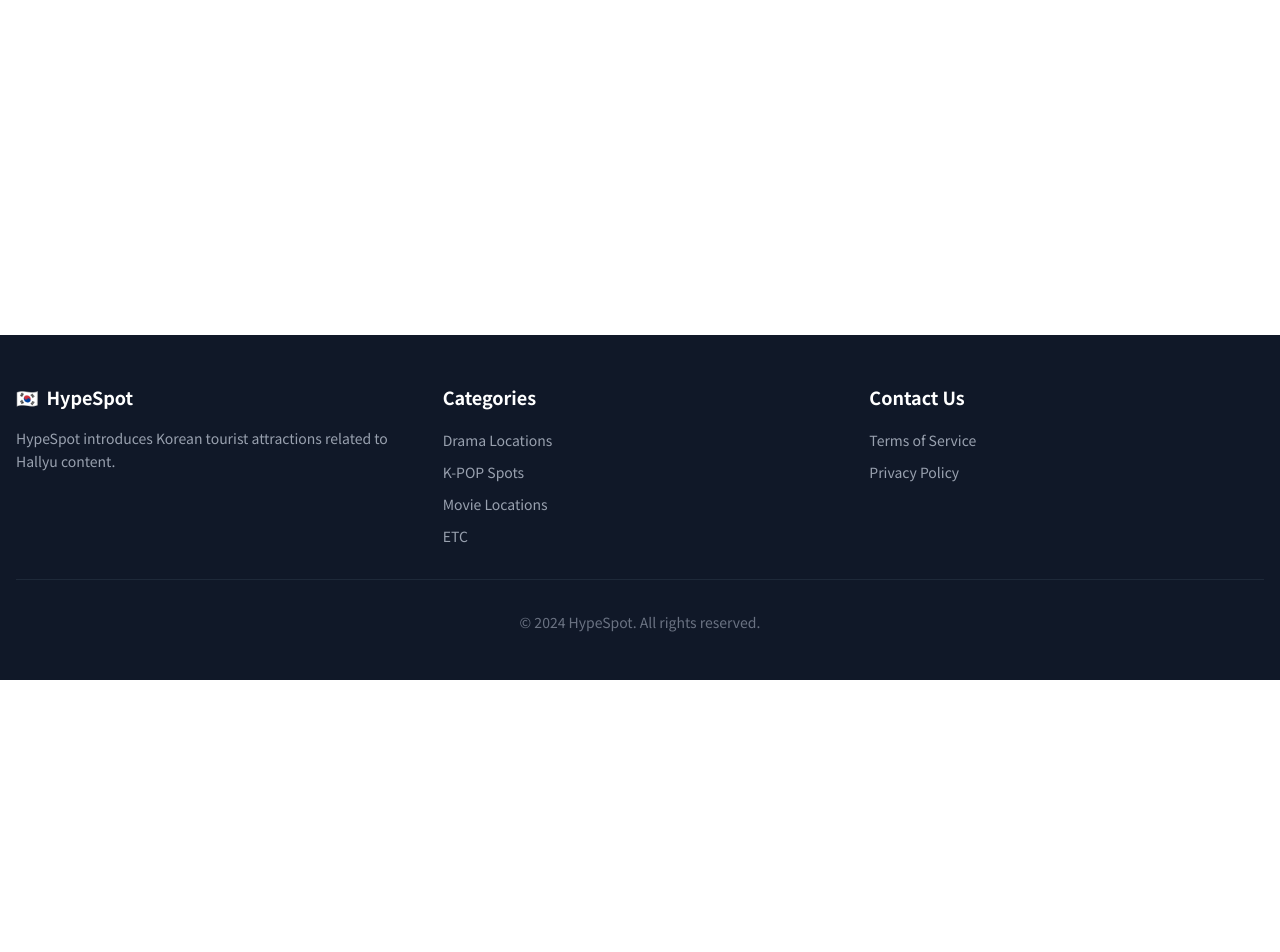
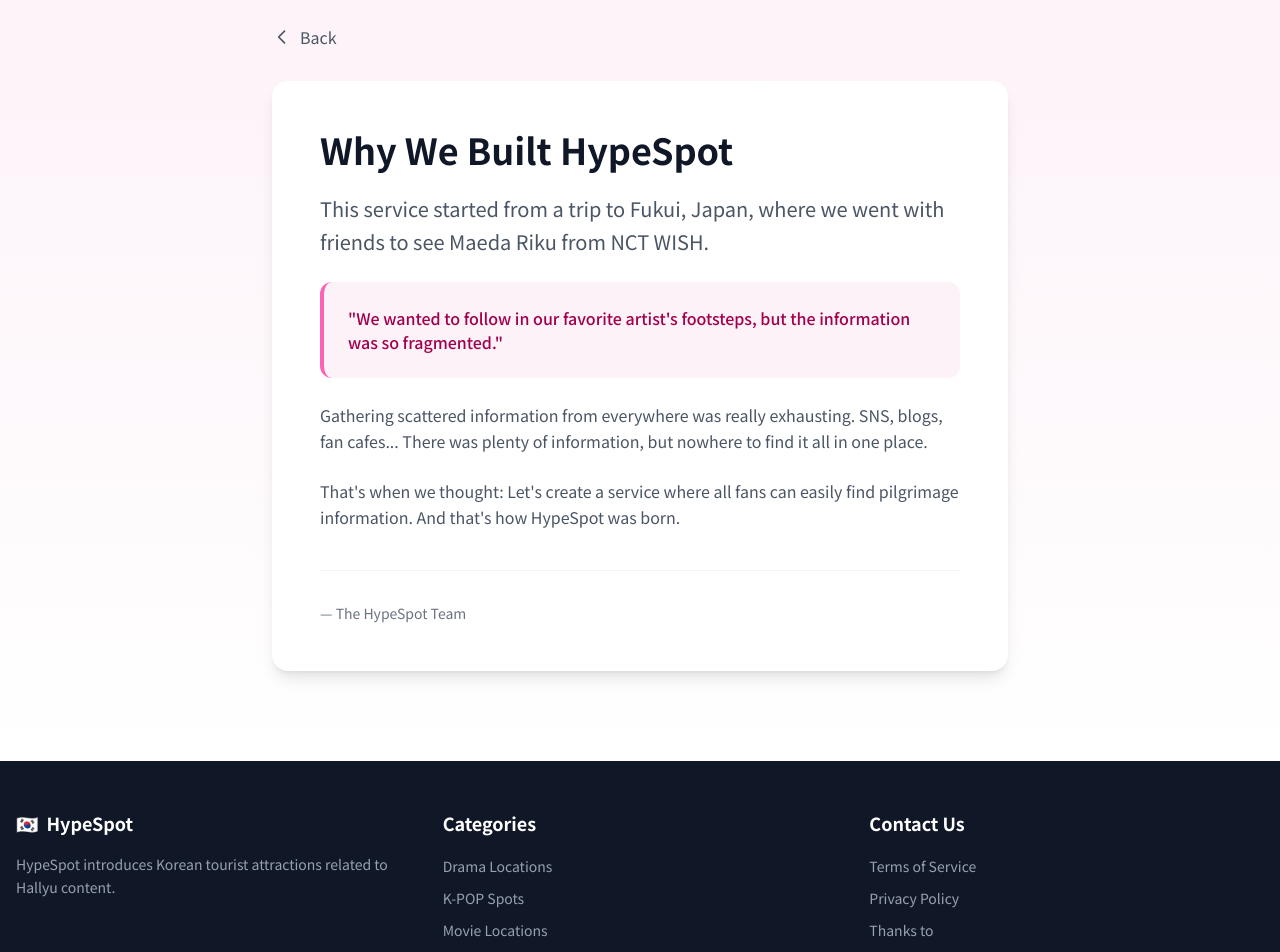
Before and after one commit to JeyeonEo/k-culture-spot, a React app in the folder frontend/: page /thanks in a window 1280 px wide. Shown: the part 120-1072 px from the top of the page. Before the commit the page ends 800 px from the top, so only its background shows below. Built offline with nearby package versions, Linux system fonts and the light colour scheme; the HTML template or start-up script is replaced by a standard one.

Commit message:
feat: Add Thanks page with story behind HypeSpot
Add a Thanks page accessible from the footer that explains why
HypeSpot was created - born from a trip to Fukui, Japan to see
NCT WISH's Maeda Riku, and the frustration of gathering fragmented
fan pilgrimage information across multiple platforms.

```diff
--- a/frontend/src/App.tsx
+++ b/frontend/src/App.tsx
@@ -15,6 +15,7 @@ import ContentDetail from './pages/ContentDetail';
 import ContentSpotsList from './pages/ContentSpotsList';
 import ContentToursList from './pages/ContentToursList';
 import TourDetail from './pages/TourDetail';
+import Thanks from './pages/Thanks';
 
 const queryClient = new QueryClient({
   defaultOptions: {
@@ -45,6 +46,7 @@ export default function App() {
               <Route path="/community" element={<Community />} />
               <Route path="/favorites" element={<Favorites />} />
               <Route path="/settings" element={<Settings />} />
+              <Route path="/thanks" element={<Thanks />} />
             </Routes>
           </main>
           <Footer />
--- a/frontend/src/components/Footer.tsx
+++ b/frontend/src/components/Footer.tsx
@@ -60,6 +60,11 @@ export default function Footer() {
                   {t('footer.privacy')}
                 </a>
               </li>
+              <li>
+                <Link to="/thanks" className="text-gray-400 hover:text-pink-400 text-sm transition-colors">
+                  {t('footer.thanksTo')}
+                </Link>
+              </li>
             </ul>
           </div>
         </div>
--- a/frontend/src/i18n/locales/en.json
+++ b/frontend/src/i18n/locales/en.json
@@ -101,6 +101,15 @@
     "contact": "Contact Us",
     "terms": "Terms of Service",
     "privacy": "Privacy Policy",
+    "thanksTo": "Thanks to",
     "copyright": "© 2024 HypeSpot. All rights reserved."
+  },
+  "thanks": {
+    "title": "Why We Built HypeSpot",
+    "story1": "This service started from a trip to Fukui, Japan, where we went with friends to see Maeda Riku from NCT WISH.",
+    "highlight": "\"We wanted to follow in our favorite artist's footsteps, but the information was so fragmented.\"",
+    "story2": "Gathering scattered information from everywhere was really exhausting. SNS, blogs, fan cafes... There was plenty of information, but nowhere to find it all in one place.",
+    "story3": "That's when we thought: Let's create a service where all fans can easily find pilgrimage information. And that's how HypeSpot was born.",
+    "signature": "— The HypeSpot Team"
   }
 }
--- a/frontend/src/i18n/locales/ja.json
+++ b/frontend/src/i18n/locales/ja.json
@@ -101,6 +101,15 @@
     "contact": "お問い合わせ",
     "terms": "利用規約",
     "privacy": "プライバシーポリシー",
+    "thanksTo": "Thanks to",
     "copyright": "© 2024 HypeSpot. All rights reserved."
+  },
+  "thanks": {
+    "title": "HypeSpotを作った理由",
+    "story1": "このサービスは、友達と一緒にNCT WISHの前田リクに会いに日本の福井まで行った旅から始まりました。",
+    "highlight": "「好きなアーティストの足跡を辿りたいのに、情報があまりにも散らばっていました。」",
+    "story2": "あちこちに散らばった情報を一つ一つ集めるのは本当に大変でした。SNS、ブログ、ファンカフェ...情報はたくさんあったけど、一か所で見られる場所はありませんでした。",
+    "story3": "だから考えました。推し活をするすべての方が簡単に聖地巡礼情報を見つけられるサービスを作ろうと。HypeSpotはそうして生まれました。",
+    "signature": "— HypeSpot開発チーム"
   }
 }
--- a/frontend/src/i18n/locales/ko.json
+++ b/frontend/src/i18n/locales/ko.json
@@ -101,6 +101,15 @@
     "contact": "문의하기",
     "terms": "이용약관",
     "privacy": "개인정보처리방침",
+    "thanksTo": "Thanks to",
     "copyright": "© 2024 HypeSpot. All rights reserved."
+  },
+  "thanks": {
+    "title": "HypeSpot을 만들게 된 이유",
+    "story1": "이 서비스는 친구들과 함께 NCT WISH의 마에다 리쿠를 보러 일본 후쿠이까지 갔던 여행에서 시작되었습니다.",
+    "highlight": "\"좋아하는 아티스트의 발자취를 따라가고 싶은데, 정보가 너무 파편화되어 있었어요.\"",
+    "story2": "여기저기 흩어진 정보들을 하나하나 모으는 것이 정말 힘들었습니다. SNS, 블로그, 팬카페... 정보는 많았지만 한곳에서 볼 수 있는 곳은 없었죠.",
+    "story3": "그래서 생각했습니다. 덕질하는 모든 분들이 쉽게 성지순례 정보를 찾을 수 있는 서비스를 만들자고요. HypeSpot은 그렇게 탄생했습니다.",
+    "signature": "— HypeSpot 개발팀"
   }
 }
--- a/frontend/src/i18n/locales/zh.json
+++ b/frontend/src/i18n/locales/zh.json
@@ -101,6 +101,15 @@
     "contact": "联系我们",
     "terms": "服务条款",
     "privacy": "隐私政策",
+    "thanksTo": "Thanks to",
     "copyright": "© 2024 HypeSpot. 保留所有权利。"
+  },
+  "thanks": {
+    "title": "为什么创建HypeSpot",
+    "story1": "这个服务始于和朋友们一起去日本福井看NCT WISH的前田力久的旅行。",
+    "highlight": "\"我们想追随喜欢的艺人的足迹，但信息太分散了。\"",
+    "story2": "从各处收集零散的信息真的很累。SNS、博客、粉丝咖啡厅...信息很多，但没有一个地方可以一次性看到所有内容。",
+    "story3": "于是我们想到：让我们创建一个服务，让所有粉丝都能轻松找到圣地巡礼信息。HypeSpot就这样诞生了。",
+    "signature": "— HypeSpot开发团队"
   }
 }
--- /dev/null
+++ b/frontend/src/pages/Thanks.tsx
@@ -0,0 +1,54 @@
+import { Link } from 'react-router-dom';
+import { useTranslation } from 'react-i18next';
+
+export default function Thanks() {
+  const { t } = useTranslation();
+
+  return (
+    <div className="min-h-screen bg-gradient-to-b from-pink-50 to-white">
+      <div className="max-w-3xl mx-auto px-4 py-16">
+        <Link
+          to="/"
+          className="inline-flex items-center text-gray-600 hover:text-pink-500 mb-8 transition-colors"
+        >
+          <svg className="w-5 h-5 mr-2" fill="none" stroke="currentColor" viewBox="0 0 24 24">
+            <path strokeLinecap="round" strokeLinejoin="round" strokeWidth={2} d="M15 19l-7-7 7-7" />
+          </svg>
+          {t('common.back')}
+        </Link>
+
+        <div className="bg-white rounded-2xl shadow-lg p-8 md:p-12">
+          <h1 className="text-3xl md:text-4xl font-bold text-gray-900 mb-6">
+            {t('thanks.title')}
+          </h1>
+
+          <div className="prose prose-lg text-gray-600 space-y-6">
+            <p className="text-xl leading-relaxed">
+              {t('thanks.story1')}
+            </p>
+
+            <div className="bg-pink-50 rounded-xl p-6 border-l-4 border-pink-400">
+              <p className="text-pink-800 font-medium">
+                {t('thanks.highlight')}
+              </p>
+            </div>
+
+            <p className="leading-relaxed">
+              {t('thanks.story2')}
+            </p>
+
+            <p className="leading-relaxed">
+              {t('thanks.story3')}
+            </p>
+          </div>
+
+          <div className="mt-10 pt-8 border-t border-gray-100">
+            <p className="text-gray-500 text-sm">
+              {t('thanks.signature')}
+            </p>
+          </div>
+        </div>
+      </div>
+    </div>
+  );
+}
```
